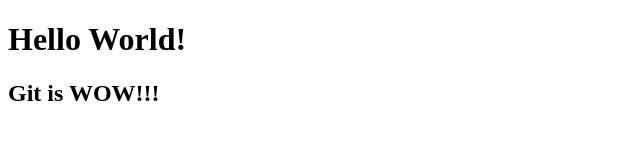
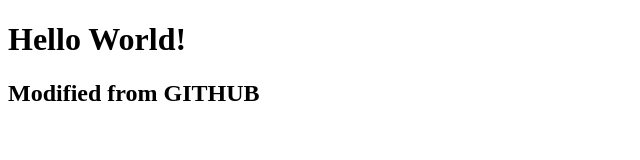
Before and after one commit to MikhailZavalko/learngit, a plain HTML site: page index.html in a window 1280 px wide. Shown: the whole page, without its empty margins (0-640 px from the left). Drawn offline with Linux system fonts and the light colour scheme.

Commit message:
Line from github

```diff
--- a/index.html
+++ b/index.html
@@ -7,7 +7,7 @@
 <body>
 
 	<h1>Hello World!</h1>
-	<h2>Git is WOW!!!</h2>
+	<h2>Modified from GITHUB</h2>
 
 </body>
 </html>
```
